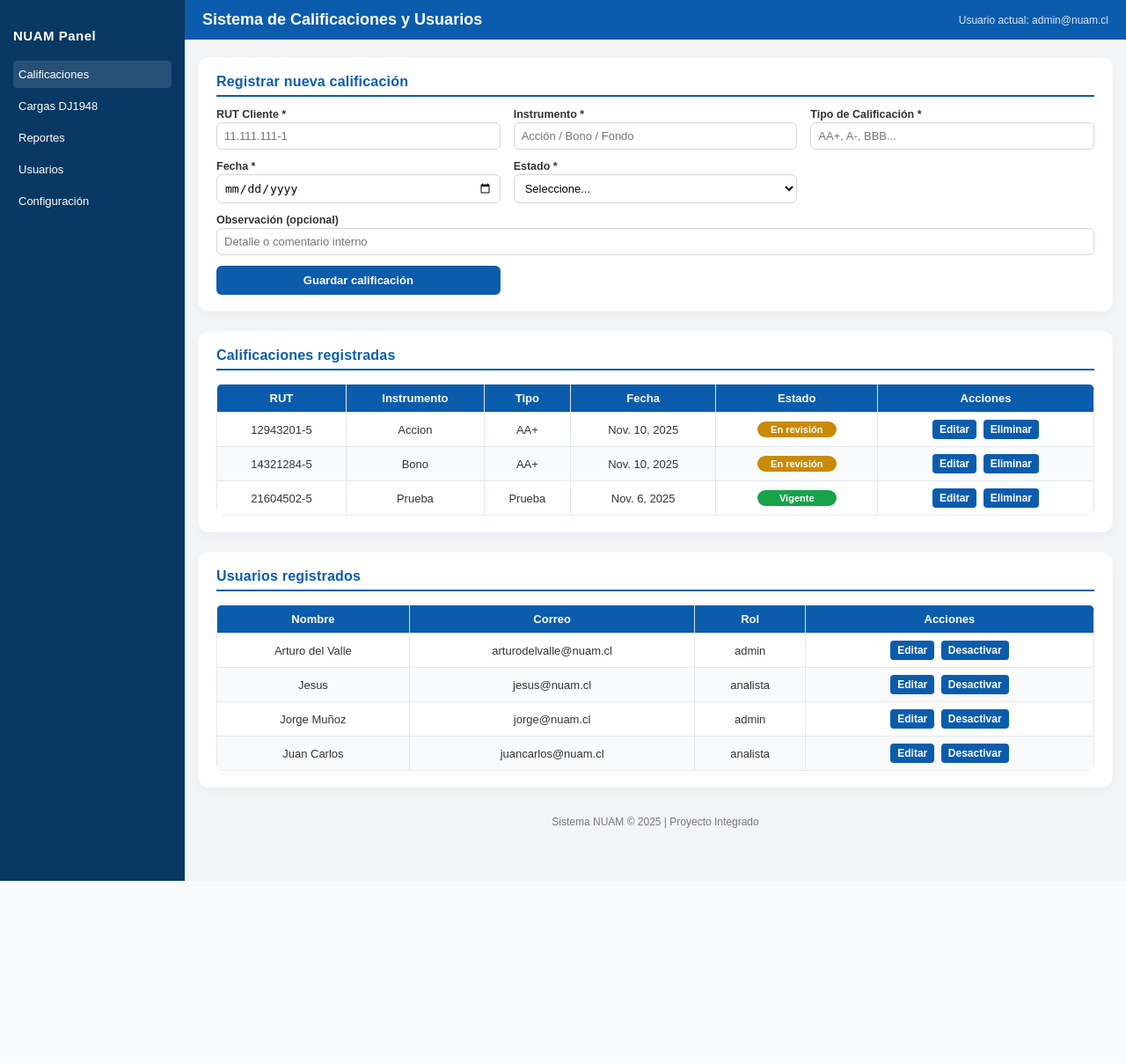
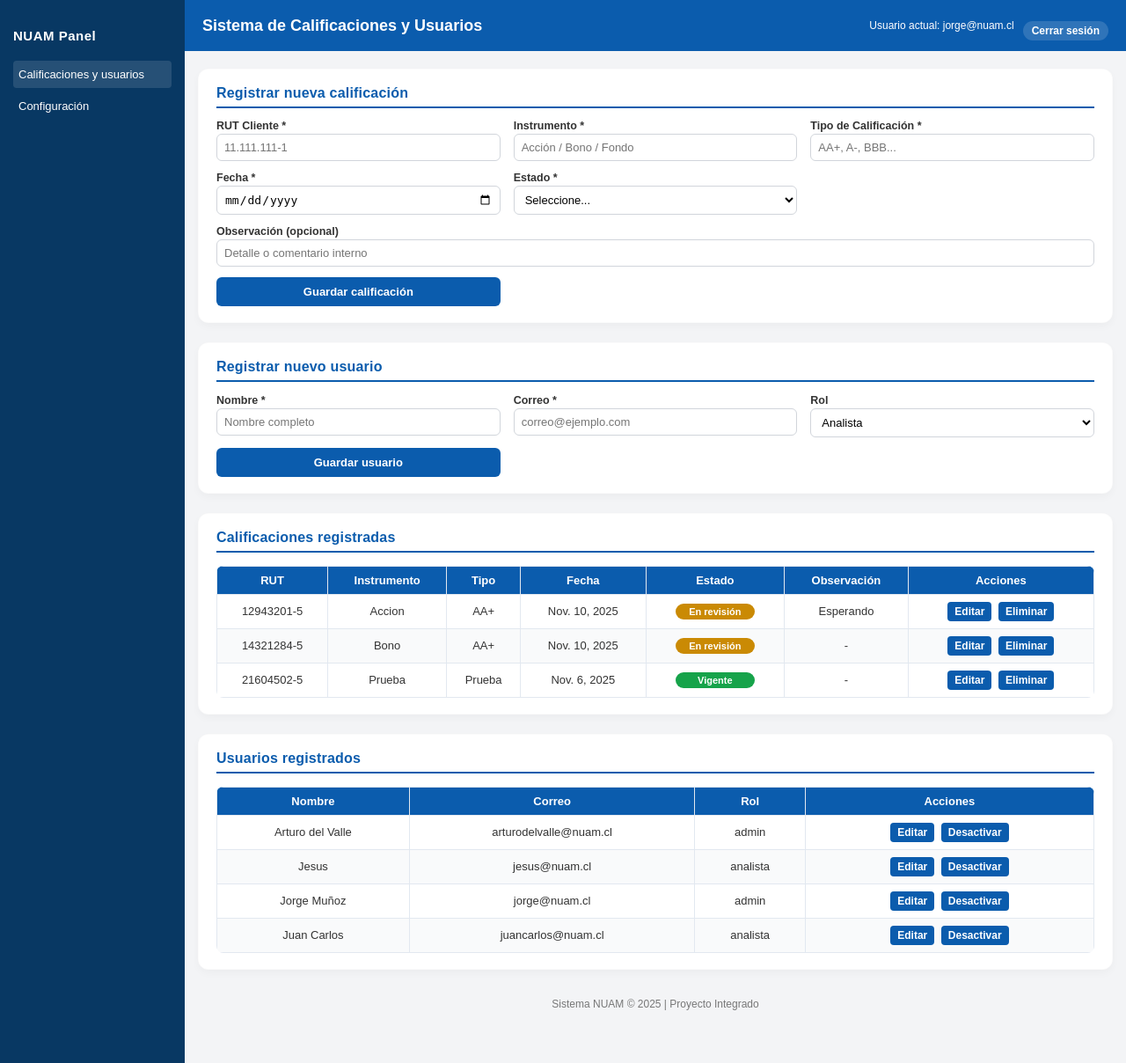
Before and after one commit to jorgeandresmunoz/ProyectoIntegrado, a Django app: page / in a window 1280 px wide. Shown: the whole page at 88% size. Before the commit the page ends 1001 px from the top, so only its background shows below. Run offline with Django 5.2, Linux system fonts and the light colour scheme; a user stored in the database is signed in; data comes from the database, SQL or seed files in the repository; both versions use the stored data as it was after the commit.

Commit message:
Segunda actualizacion del proyecto

```diff
--- a/eva3/settings.py
+++ b/eva3/settings.py
@@ -55,7 +55,7 @@ ROOT_URLCONF = 'eva3.urls'
 TEMPLATES = [
     {
         'BACKEND': 'django.template.backends.django.DjangoTemplates',
-        'DIRS': [],
+        'DIRS': [BASE_DIR / 'templates'],
         'APP_DIRS': True,
         'OPTIONS': {
             'context_processors': [
@@ -121,3 +121,7 @@ STATIC_URL = 'static/'
 # https://docs.djangoproject.com/en/5.2/ref/settings/#default-auto-field
 
 DEFAULT_AUTO_FIELD = 'django.db.models.BigAutoField'
+
+LOGIN_URL = '/accounts/login/'
+LOGIN_REDIRECT_URL = '/'
+LOGOUT_REDIRECT_URL = '/accounts/login/'
--- a/eva3/urls.py
+++ b/eva3/urls.py
@@ -20,5 +20,6 @@ from django.urls import path, include
 
 urlpatterns = [
     path('admin/', admin.site.urls),
-    path('', include('miApp.urls')),  # ← esto conecta tu app
+    path('', include('miApp.urls')),
+    path('accounts/', include('django.contrib.auth.urls')),
 ]
--- a/miApp/templates/main.html
+++ b/miApp/templates/main.html
@@ -9,13 +9,10 @@
         --azul: #0b5cad;
         --azul-oscuro: #094d91;
         --gris-fondo: #f3f4f6;
-        --gris-borde: #e5e7eb;
       }
-
       * {
         box-sizing: border-box;
       }
-
       body {
         font-family: Arial, Helvetica, sans-serif;
         background-color: var(--gris-fondo);
@@ -70,24 +59,38 @@
         justify-content: space-between;
         align-items: center;
       }
-
       header h1 {
         font-size: 18px;
         margin: 0;
       }
-
-      header span {
+      .user-box {
+        display: flex;
+        gap: 10px;
+        align-items: center;
         font-size: 12px;
-        opacity: 0.85;
       }
-
+      .logout-form {
+        display: inline;
+      }
+      .logout-btn {
+        background: rgba(255, 255, 255, 0.15);
+        color: #fff;
+        padding: 4px 10px;
+        border-radius: 9999px;
+        border: none;
+        font-weight: bold;
+        font-size: 12px;
+        cursor: pointer;
+      }
+      .logout-btn:hover {
+        background: rgba(255, 255, 255, 0.25);
+      }
       main {
         max-width: 1100px;
         width: 100%;
         margin: 20px auto;
         padding: 0 15px 40px;
       }
-
       .panel {
         background: white;
         border-radius: 12px;
@@ -250,31 +255,41 @@
     </style>
   </head>
   <body>
-    <!-- LATERAL -->
     <aside>
       <h2>NUAM Panel</h2>
       <div class="menu">
-        <a class="activo" href="#">Calificaciones</a>
-        <a href="#">Cargas DJ1948</a>
-        <a href="#">Reportes</a>
-        <a href="#">Usuarios</a>
+        <a class="activo" href="#">Calificaciones y usuarios</a>
         <a href="#">Configuración</a>
       </div>
     </aside>
 
-    <!-- CONTENIDO -->
     <div class="contenedor">
       <header>
         <h1>Sistema de Calificaciones y Usuarios</h1>
-        <span>Usuario actual: admin@nuam.cl</span>
+        <div class="user-box">
+          <span>Usuario actual: {{ user.email|default:user.username }}</span>
+          <form action="/accounts/logout/" method="POST" class="logout-form">
+            {% csrf_token %}
+            <button type="submit" class="logout-btn">Cerrar sesión</button>
+          </form>
+        </div>
       </header>
 
       <main>
-        <!-- PANEL CALIFICACIONES -->
+        {% if messages %} {% for message in messages %}
+        <div class="msg">{{ message }}</div>
+        {% endfor %} {% endif %}
+
+        <div id="alerta-permiso">
+          ⚠️ No tienes permisos para desactivar usuarios.
+        </div>
+
+        <!-- FORMULARIO CALIFICACIONES -->
         <section class="panel" aria-label="Registro de calificaciones">
           <h2>Registrar nueva calificación</h2>
           <form action="" method="POST">
             {% csrf_token %}
+            <input type="hidden" name="form_type" value="calificacion" />
             <div>
               <label for="rut">RUT Cliente *</label>
               <input
@@ -331,6 +346,43 @@
           </form>
         </section>
 
+        <!-- FORMULARIO USUARIOS -->
+        <section class="panel" aria-label="Registro de usuarios">
+          <h2>Registrar nuevo usuario</h2>
+          <form action="" method="POST">
+            {% csrf_token %}
+            <input type="hidden" name="form_type" value="usuario" />
+            <div>
+              <label for="nombre_u">Nombre *</label>
+              <input
+                id="nombre_u"
+                name="nombre"
+                type="text"
+                placeholder="Nombre completo"
+                required
+              />
+            </div>
+            <div>
+              <label for="correo_u">Correo *</label>
+              <input
+                id="correo_u"
+                name="correo"
+                type="email"
+                placeholder="correo@ejemplo.com"
+                required
+              />
+            </div>
+            <div>
+              <label for="rol_u">Rol</label>
+              <select id="rol_u" name="rol">
+                <option value="analista">Analista</option>
+                <option value="admin">Administrador</option>
+              </select>
+            </div>
+            <button type="submit">Guardar usuario</button>
+          </form>
+        </section>
+
         <!-- LISTADO CALIFICACIONES -->
         <section class="panel" aria-label="Listado de calificaciones">
           <h2>Calificaciones registradas</h2>
@@ -342,6 +394,7 @@
                 <th>Tipo</th>
                 <th>Fecha</th>
                 <th>Estado</th>
+                <th>Observación</th>
                 <th>Acciones</th>
               </tr>
             </thead>
@@ -361,14 +414,17 @@
                   <span class="badge revision">En revisión</span>
                   {% endif %}
                 </td>
+                <td>{{ c.observacion|default:"-" }}</td>
                 <td class="acciones">
                   <button type="button">Editar</button>
+                  {% if user.is_superuser %}
                   <button type="button">Eliminar</button>
+                  {% endif %}
                 </td>
               </tr>
               {% endfor %} {% else %}
               <tr>
-                <td colspan="6">No hay calificaciones registradas.</td>
+                <td colspan="7">No hay calificaciones registradas.</td>
               </tr>
               {% endif %}
             </tbody>
@@ -411,6 +466,11 @@
                       Desactivar
                     </button>
                   </form>
+                  {% else %}
+                  <button type="button" disabled onclick="mostrarSinPermiso()">
+                    Desactivar
+                  </button>
+                  {% endif %}
                 </td>
               </tr>
               {% endfor %} {% else %}
@@ -425,5 +485,15 @@
         <footer>Sistema NUAM © 2025 | Proyecto Integrado</footer>
       </main>
     </div>
+
+    <script>
+      function mostrarSinPermiso() {
+        const alerta = document.getElementById("alerta-permiso");
+        alerta.style.display = "block";
+        setTimeout(() => {
+          alerta.style.display = "none";
+        }, 3000);
+      }
+    </script>
   </body>
 </html>
--- a/miApp/views.py
+++ b/miApp/views.py
@@ -6,18 +6,20 @@ from .models import Calificacion, Usuario
 @login_required
 def main_view(request):
     if request.method == "POST":
-        rut = request.POST.get('rut')
-        instrumento = request.POST.get('instrumento')
-        tipo = request.POST.get('calificacion')
-        fecha = request.POST.get('fecha')
-        estado = request.POST.get('estado')
-        observacion = request.POST.get('observacion', '')
+        form_type = request.POST.get('form_type')
 
-        if not (rut and instrumento and tipo and fecha and estado):
-            messages.error(request, "Todos los campos obligatorios deben completarse.")
-            return redirect('main')
+        if form_type == "calificacion":
+            rut = request.POST.get('rut')
+            instrumento = request.POST.get('instrumento')
+            tipo = request.POST.get('calificacion')
+            fecha = request.POST.get('fecha')
+            estado = request.POST.get('estado')
+            observacion = request.POST.get('observacion', '')
 
-        try:
+            if not (rut and instrumento and tipo and fecha and estado):
+                messages.error(request, "Todos los campos obligatorios deben completarse.")
+                return redirect('main')
+
             Calificacion.objects.create(
                 rut_cliente=rut,
                 instrumento=instrumento,
@@ -27,28 +29,44 @@ def main_view(request):
                 observacion=observacion,
             )
             messages.success(request, "Calificación registrada correctamente.")
-        except Exception:
-            messages.error(request, "Ocurrió un problema al guardar la calificación.")
-        return redirect('main')
+            return redirect('main')
+
+        # ---- Registrar usuario ----
+        elif form_type == "usuario":
+            nombre = request.POST.get('nombre')
+            correo = request.POST.get('correo')
+            rol = request.POST.get('rol', 'analista')
+
+            if not (nombre and correo):
+                messages.error(request, "Nombre y correo son obligatorios.")
+                return redirect('main')
+
+            if Usuario.objects.filter(correo=correo).exists():
+                messages.error(request, "Ya existe un usuario con ese correo.")
+                return redirect('main')
+
+            Usuario.objects.create(nombre=nombre, correo=correo, rol=rol)
+            messages.success(request, "Usuario creado correctamente.")
+            return redirect('main')
 
     calificaciones = Calificacion.objects.all().order_by('-fecha_calificacion')
     usuarios = Usuario.objects.all().order_by('nombre')
-    return render(request, 'main.html', {'calificaciones': calificaciones, 'usuarios': usuarios})
+
+    return render(request, 'main.html', {
+        'calificaciones': calificaciones,
+        'usuarios': usuarios
+    })
 
 
 @login_required
 def editar_usuario(request, id):
     usuario = get_object_or_404(Usuario, id=id)
+
     if request.method == 'POST':
-        nuevo_nombre = request.POST.get('nombre')
-        nuevo_correo = request.POST.get('correo')
-        nuevo_rol = request.POST.get('rol')
-
-        usuario.nombre = nuevo_nombre or usuario.nombre
-        usuario.correo = nuevo_correo or usuario.correo
-        usuario.rol = nuevo_rol or usuario.rol
+        usuario.nombre = request.POST.get('nombre', usuario.nombre)
+        usuario.correo = request.POST.get('correo', usuario.correo)
+        usuario.rol = request.POST.get('rol', usuario.rol)
         usuario.save()
-
         messages.success(request, "Usuario editado correctamente.")
         return redirect('main')
 
@@ -57,10 +75,12 @@ def editar_usuario(request, id):
 
 @login_required
 def desactivar_usuario(request, id):
+    if not request.user.is_superuser:
+        messages.error(request, "No tienes permisos para desactivar usuarios.")
+        return redirect('main')
+
     usuario = get_object_or_404(Usuario, id=id)
-    try:
-        usuario.delete()  # podrías cambiar por usuario.activo=False si agregas ese campo
-        messages.success(request, f"Usuario '{usuario.nombre}' eliminado correctamente.")
-    except Exception:
-        messages.error(request, "No se pudo eliminar el usuario.")
+    usuario.activo = False
+    usuario.save()
+    messages.success(request, f"Usuario '{usuario.nombre}' desactivado correctamente.")
     return redirect('main')
```
Also changed, not shown: other parts of miApp/templates/main.html (+24 -31 lines), miApp/models.py (+18 -4 lines), miApp/templates/registration/login.html (added, +86 -0 lines), db.sqlite3, miApp/migrations/0002_usuario_activo_alter_calificacion_creado_por_and_more.py (added), miApp/migrations/0003_calificacion_observacion.py (added).
